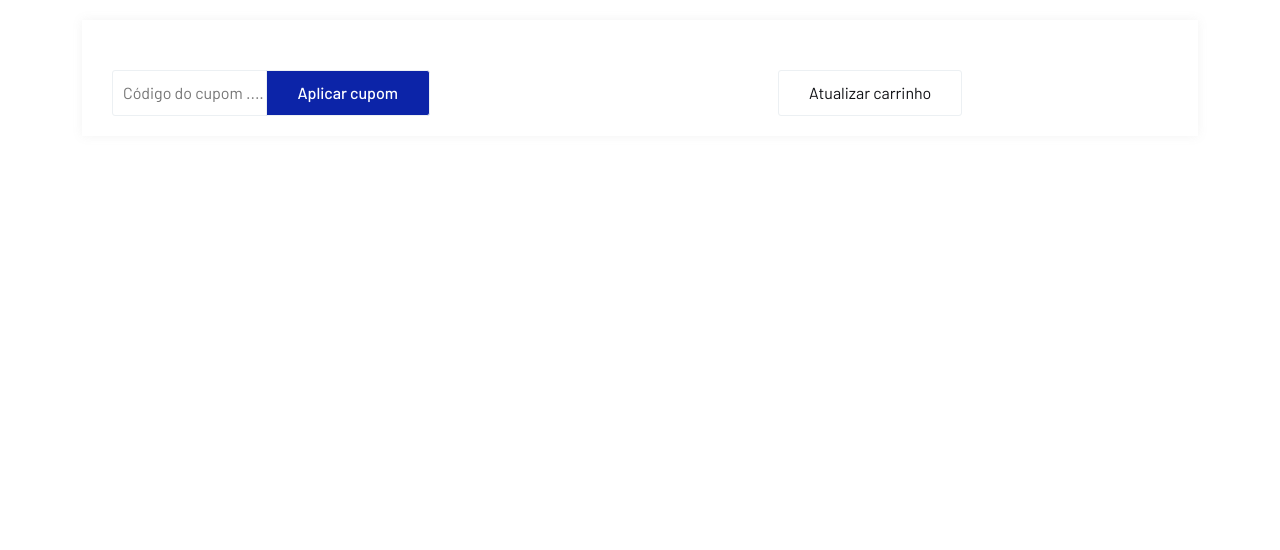
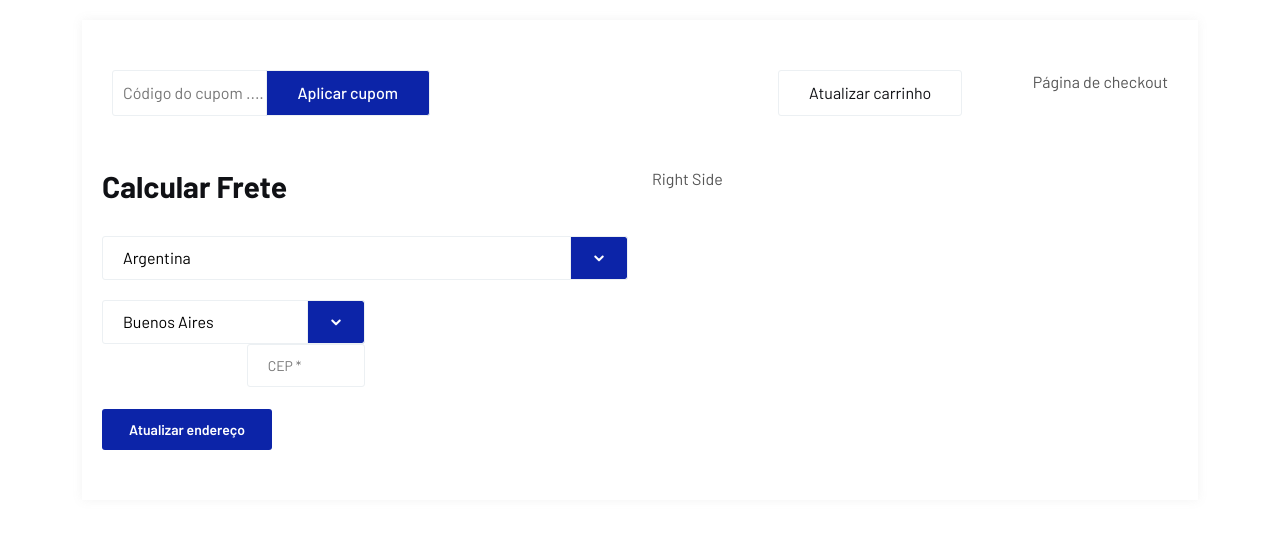
Before and after one commit to Pablo-jesuss/ecommerce-com-react, a React (Vite) app in the folder ecommerce/: page /cart-page in a window 1280 px wide. Shown: the part 190-740 px from the top of the page. Built offline with nearby package versions, Linux system fonts and the light colour scheme.

Commit message:
cartPage

```diff
--- a/ecommerce/src/shop/CartPage.jsx
+++ b/ecommerce/src/shop/CartPage.jsx
@@ -148,10 +148,50 @@ const CartPage = () => {
 
                 <form className="cart-checkout">
                   <input type="submit" value="Atualizar carrinho" />
+                  <div>Página de checkout</div>
                 </form>
               </div>
 
               {/* --------- checkot box end ---------- */}
+
+              {/* shopping box */}
+              <div className="shiping-box">
+                <div className="row">
+                  <div className="col-md-6 col-12">
+                    <div className="calculate-shiping">
+                      <h3>Calcular Frete</h3>
+                      <div className="outline-select">
+                        <select>
+                          <option value="uk">Argentina</option>
+                          <option value="bd">Brasil</option>
+                        </select>
+                        <span className="select-icon">
+                          <i className="icofont-rounded-down"></i>
+                        </span>
+                      </div>
+
+                      <div className="outline-select shipping-select">
+                        <select>
+                          <option value="uk">Buenos Aires</option>
+                          <option value="bd">Rio de Janeiro</option>
+                        </select>
+                        <span className="select-icon">
+                          <i className="icofont-rounded-down"></i>
+                        </span>
+                        <input
+                          type="text"
+                          name="postalCode"
+                          id="postalCode"
+                          placeholder="CEP *"
+                          className="cart-page-input-text"
+                        />
+                        <button type="submit">Atualizar endereço</button>
+                      </div>
+                    </div>
+                  </div>
+                  <div className="col-md-6 col-12">Right Side</div>
+                </div>
+              </div>
             </div>
           </div>
         </div>
```
